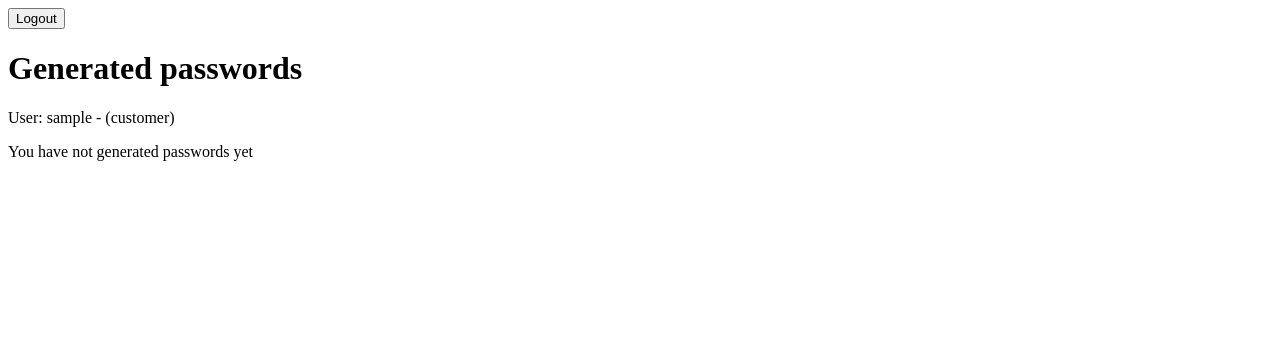
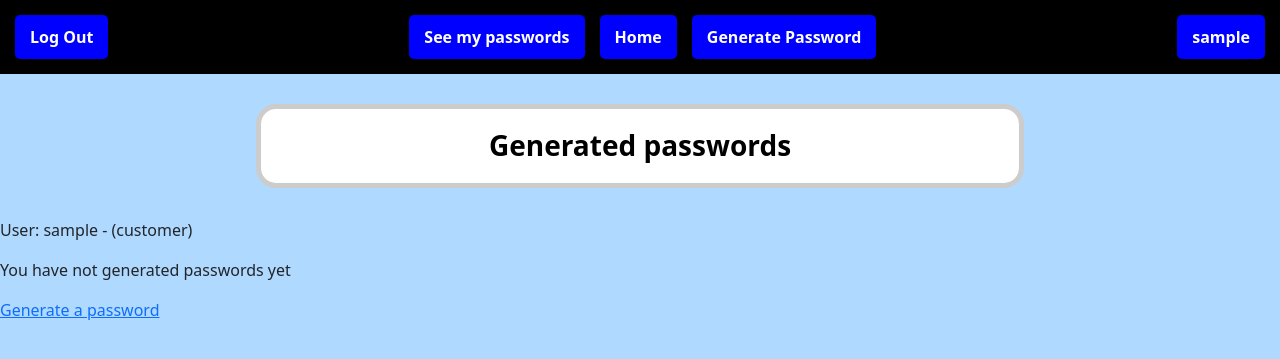
Before and after one commit to Tzintzun444/Django-pswrd_entropy_gen, a Django app: page /generator/my-passwords/ in a window 1280 px wide. Shown: the top 359 px of the page. Run offline with Django 5.2, Linux system fonts and the light colour scheme; the visitor is signed in with stand-in values (Sample User, id 1); data that the repository does not hold is empty.

Commit message:
Log In with css done

```diff
--- a/generator/forms.py
+++ b/generator/forms.py
@@ -7,3 +7,5 @@ class CreatePasswordForm(forms.Form):
     use_uppercase_letters = forms.BooleanField(required=False)
     use_digits = forms.BooleanField(required=False)
     use_punctuation_characters = forms.BooleanField(required=False)
+    customized = forms.CharField(max_length=50, required=False)
+    not_allowed = forms.CharField(max_length=50, required=False)
--- a/generator/templates/generator.html
+++ b/generator/templates/generator.html
@@ -7,6 +7,7 @@
 {% endblock head%}
 
 {% block body %}
+    <h3 class="content">Generate a password</h3>
     <form method="post">
         {% csrf_token %}
         {{form.as_p}}
--- a/generator/templates/list-passwords.html
+++ b/generator/templates/list-passwords.html
@@ -7,7 +7,7 @@
 {% endblock head%}
 
 {% block body %}
-    <h1>Generated passwords</h1>
+    <h3 class="content">Generated passwords</h3>
     <p>User: {{request.user}}</p>
     {% if passwords %}
         <ol>
@@ -15,6 +15,31 @@
                 <li><p>Generated Password: {{password.password}}</p>
                     <p>Entropy of the password: {{password.entropy}}</p>
                     <p>Years necessaries to crack it: {{password.decryption_years_needed}}</p>
+                    <button type="button" data-bs-toggle="modal" data-bs-target="#confirmDelete{{ password.id }}">
+                        Delete
+                    </button>
+
+                    <!-- Modal de Confirmación -->
+                    <div class="modal fade" id="confirmDelete{{ password.id }}" tabindex="-1" aria-hidden="true">
+                        <div class="modal-dialog">
+                            <div class="modal-content">
+                                <div class="modal-header">
+                                    <h5 class="modal-title">Confirm deletion</h5>
+                                    <button type="button" class="btn-close" data-bs-dismiss="modal" aria-label="Close"></button>
+                                </div>
+                                <div class="modal-body">
+                                    Are you sure you want to delete the password?
+                                </div>
+                                <div class="modal-footer">
+                                    <form method="post" action="{% url 'delete_password' password.id %}">
+                                        {% csrf_token %}
+                                        <button type="submit" class="btn btn-danger">Delete</button>
+                                    </form>
+                                    <button type="button" class="btn btn-secondary" data-bs-dismiss="modal">Cancel</button>
+                                </div>
+                            </div>
+                        </div>
+                    </div>
                 </li>
             {% endfor %}
         </ol>
@@ -33,5 +58,7 @@
         {% endif %}
     {% else %}
         <p>You have not generated passwords yet</p>
+
     {% endif %}
+    <a href="{% url 'generator' %}">Generate a password</a>
 {% endblock body %}
--- a/generator/urls.py
+++ b/generator/urls.py
@@ -3,5 +3,6 @@ from .views import *
 
 urlpatterns = [
     path('generate-passwords/', CreatePasswordView.as_view(), name='generator'),
-    path('my-passwords/', PasswordListView.as_view(), name='my_passwords')
+    path('my-passwords/', PasswordListView.as_view(), name='my_passwords'),
+    path('delete-password/<int:pk>/', PasswordDeleteView.as_view(), name='delete_password')
 ]
--- a/generator/views.py
+++ b/generator/views.py
@@ -1,9 +1,9 @@
 from django.shortcuts import render, redirect
 from django.urls import reverse_lazy
 from generator.utils import Generator
-from django.views.generic import FormView
-from django.views.generic import ListView
-from django.contrib.auth.mixins import LoginRequiredMixin
+from django.views.generic import FormView, ListView
+from django.views.generic.edit import DeleteView
+from django.contrib.auth.mixins import LoginRequiredMixin, UserPassesTestMixin
 from .forms import CreatePasswordForm
 from .models import Password
 
@@ -21,12 +21,17 @@ class CreatePasswordView(LoginRequiredMixin, FormView):
         use_uppercase_letters = form.cleaned_data['use_uppercase_letters']
         use_digits = form.cleaned_data['use_digits']
         use_punctuation_characters = form.cleaned_data['use_punctuation_characters']
+        customized = form.cleaned_data['customized']
+        not_allowed = form.cleaned_data['not_allowed']
 
         password = Generator.generate_password(
             length=length_password,
             use_uppercase=use_uppercase_letters,
             use_numbers=use_digits,
             use_punctuations=use_punctuation_characters,
+            customized=customized,
+            not_allowed=not_allowed
+
         )
 
         entropy = Generator.calculate_entropy(
@@ -64,7 +69,19 @@ class PasswordListView(LoginRequiredMixin, ListView):
     model = Password
     template_name = 'list-passwords.html'
     context_object_name = 'passwords'
-    paginate_by = 10
+    paginate_by = 3
 
     def get_queryset(self):
         return Password.objects.filter(user=self.request.user).order_by('id')
+
+
+class PasswordDeleteView(LoginRequiredMixin, UserPassesTestMixin, DeleteView):
+
+    model = Password
+    template_name = 'delete_password.html'
+    success_url = reverse_lazy('my_passwords')
+
+    def test_func(self):
+
+        password = self.get_object()
+        return password.user == self.request.user
--- a/pswrd_entropy_gen/settings.py
+++ b/pswrd_entropy_gen/settings.py
@@ -107,7 +107,7 @@ AUTH_PASSWORD_VALIDATORS = [
 # Internationalization
 # https://docs.djangoproject.com/en/5.1/topics/i18n/
 
-LANGUAGE_CODE = 'es-mx'
+LANGUAGE_CODE = 'en-us'
 
 TIME_ZONE = 'America/Mexico_City'
 
@@ -120,6 +120,7 @@ USE_TZ = True
 # https://docs.djangoproject.com/en/5.1/howto/static-files/
 
 STATIC_URL = 'static/'
+STATICFILES_DIRS = [os.path.join(BASE_DIR, 'static'), ]
 
 # Default primary key field type
 # https://docs.djangoproject.com/en/5.1/ref/settings/#default-auto-field
--- /dev/null
+++ b/static/css/general_styles.css
@@ -0,0 +1,85 @@
+h1 {
+    font-weight: bold;
+    text-align: center;
+    border-radius: 20px;
+    margin: 30px auto !important;
+    padding: 20px;
+    color: black;
+    width: 60%;
+    background-color: white !important;
+    transition: transform 0.3s ease-in-out;
+    border: 5px solid #CCC;
+}
+
+h1:hover{
+    transform: scale(1.05);
+}
+
+.content {
+    font-weight: bold;
+    text-align: center;
+    border-radius: 20px;
+    margin: 30px auto !important;
+    padding: 20px;
+    color: black;
+    width: 60%;
+    background-color: white !important;
+    transition: transform 0.3s ease-in-out;
+    border: 5px solid #CCC;
+}
+
+.content:hover {
+    transform: scale(1.05); /* 🔹 Agranda el bloque ligeramente */
+}
+
+.header {
+    display: flex;
+    justify-content: space-between;
+    align-items: center;
+    background-color: black;
+    padding: 15px;
+    width: 100%;
+}
+
+.btn-header {
+    background-color: blue !important;
+    color: white !important;
+    text-decoration: none;
+    padding: 10px 15px;
+    border-radius: 5px;
+    font-weight: bold;
+    border: none;
+    cursor: pointer;
+    transition: transform 0.3s ease-in-out;
+}
+
+.btn-header:hover{
+    transform: scale(1.05);
+}
+
+.nav {
+    display: flex;
+    justify-content: center;
+    gap: 15px;
+    flex-grow: 1;
+}
+
+.login, .user-box {
+    margin-left: auto;
+}
+
+.logout {
+    margin-right: auto;
+}
+
+.user-box {
+    background-color: blue;
+    color: white;
+    padding: 10px 15px;
+    border-radius: 5px;
+    font-weight: bold;
+}
+
+body {
+    background-color: #B0D9FF !important;
+}
--- a/templates/base.html
+++ b/templates/base.html
@@ -1,24 +1,57 @@
 <!DOCTYPE html>
 <html lang="es">
 <head>
+    {% load static %}
+    <link rel="stylesheet" href="{% static 'css/general_styles.css' %}">
     <meta charset="UTF-8">
     <meta name="viewport" content="width=device-width, initial-scale=1.0">
+    <link href="https://cdn.jsdelivr.net/npm/bootstrap@5.3.0/dist/css/bootstrap.min.css" rel="stylesheet">
+    <script src="https://cdn.jsdelivr.net/npm/bootstrap@5.3.0/dist/js/bootstrap.bundle.min.js"></script>
     {% block head %}
 
     {% endblock head %}
 </head>
-<body>
+<body class="body-1">
+    <header class="header">
         {% if user.is_authenticated %}
+            <button class="btn-header logout" type="button" data-bs-toggle="modal" data-bs-target="#logoutModal">
+                Log Out
+            </button>
+
+            <!-- Modal de Confirmación de Logout -->
+            <div class="modal fade" id="logoutModal" tabindex="-1" aria-hidden="true">
+                <div class="modal-dialog">
+                    <div class="modal-content">
+                        <div class="modal-header">
+                            <h5 class="modal-title">Confirm Log out</h5>
+                            <button type="button" class="btn-close" data-bs-dismiss="modal" aria-label="Close"></button>
+                        </div>
+                        <div class="modal-body">
+                            Are you sure you want to log out?
+                        </div>
+                        <div class="modal-footer">
                             <form method="post" action="{% url 'logout' %}">
                                 {% csrf_token %}
-        <button type="submit">
-            Logout
-        </button>
+                                <button type="submit" class="btn btn-danger">Log Out</button>
                             </form>
+                            <button type="button" class="btn btn-secondary" data-bs-dismiss="modal">Cancel</button>
+                        </div>
+                    </div>
+                </div>
+            </div>
+        {% endif %}
+        <nav class="nav">
+            <a href="{% url 'my_passwords' %}" class="btn-header">See my passwords</a>
+            <a href="{% url 'index' %}" class="btn-header">Home</a>
+            <a href="{% url 'generator' %}" class="btn-header">Generate Password</a>
+        </nav>
+        {% if user.is_authenticated %}
+            <div class="user-box">{{ user.username }}</div>
         {% else %}
-    <a href="{% url 'login' %}">Login</a>
+        <a href="{% url 'login' %}" class="btn-header login">Login</a>
         {% endif %}
 
+    </header>
     {% block body %}
 
     {% endblock body %}
--- a/templates/index.html
+++ b/templates/index.html
@@ -1,9 +1,9 @@
 {% extends 'base.html' %}
 
 {% block head %}
-    <title>Generador de contraseñas</title>
+    <title>Password Entropy Generator</title>
 {% endblock head %}
 
 {% block body %}
-    <h1>Este es el index de la página</h1>
+    <h1>Password Entropy Generator</h1>
 {% endblock body %}
--- a/users/templates/registrate_admin.html
+++ b/users/templates/registrate_admin.html
@@ -7,6 +7,7 @@
 {% endblock head%}
 
 {% block body %}
+    <h3 class="content">Create administrator account</h3>
     <form method="post">
         {% csrf_token %}
         {{ form.as_p }}
--- a/users/templates/registrate_client.html
+++ b/users/templates/registrate_client.html
@@ -7,9 +7,10 @@
 {% endblock head%}
 
 {% block body %}
+    <h3 class="content">Create an account</h3>
     <form method="post">
         {% csrf_token %}
         {{ form.as_p }}
-        <button type="submit">Register</button>
+        <button type="submit">Create</button>
     </form>
 {% endblock body %}
--- a/users/urls.py
+++ b/users/urls.py
@@ -3,7 +3,7 @@ from .views import *
 
 urlpatterns = [
     path('register-customer/', RegisterClientView.as_view(), name='register_customer'),
-    path('register-admin/', RegisterAdminView.as_view(), name='register-admin'),
+    path('register-admin/', RegisterAdminView.as_view(), name='register_admin'),
     path('login/', CustomLogInView.as_view(), name='login'),
     path('logout/', CustomLogOutView.as_view(), name='logout'),
 ]
```
Also changed, not shown: generator/templates/delete_password.html (added, +9 -0 lines), generator/utils.py (+41 -16 lines), users/forms.py (+11 -0 lines), users/static/users/css/login.css (added, +64 -0 lines), users/templates/login.html (+13 -5 lines), users/views.py (+12 -4 lines). Lines whose indentation alone changed are shown as unchanged.
